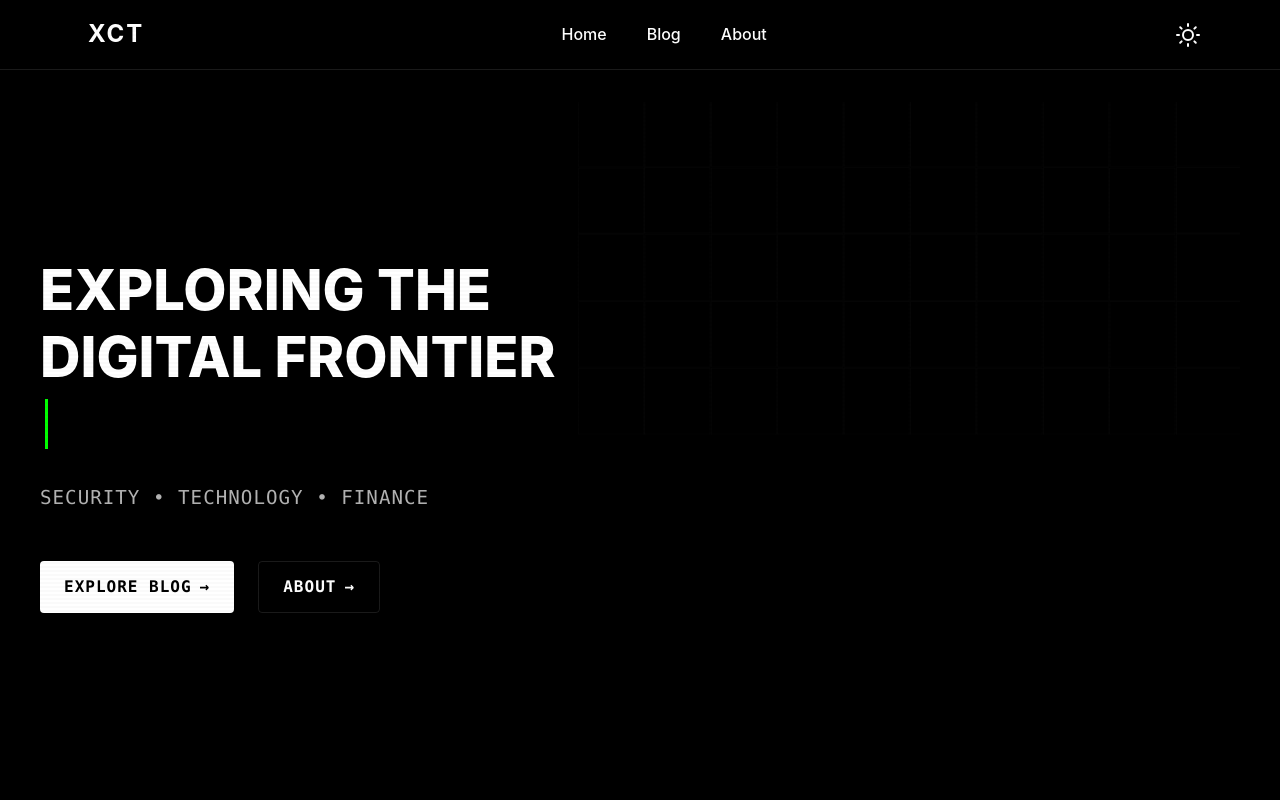
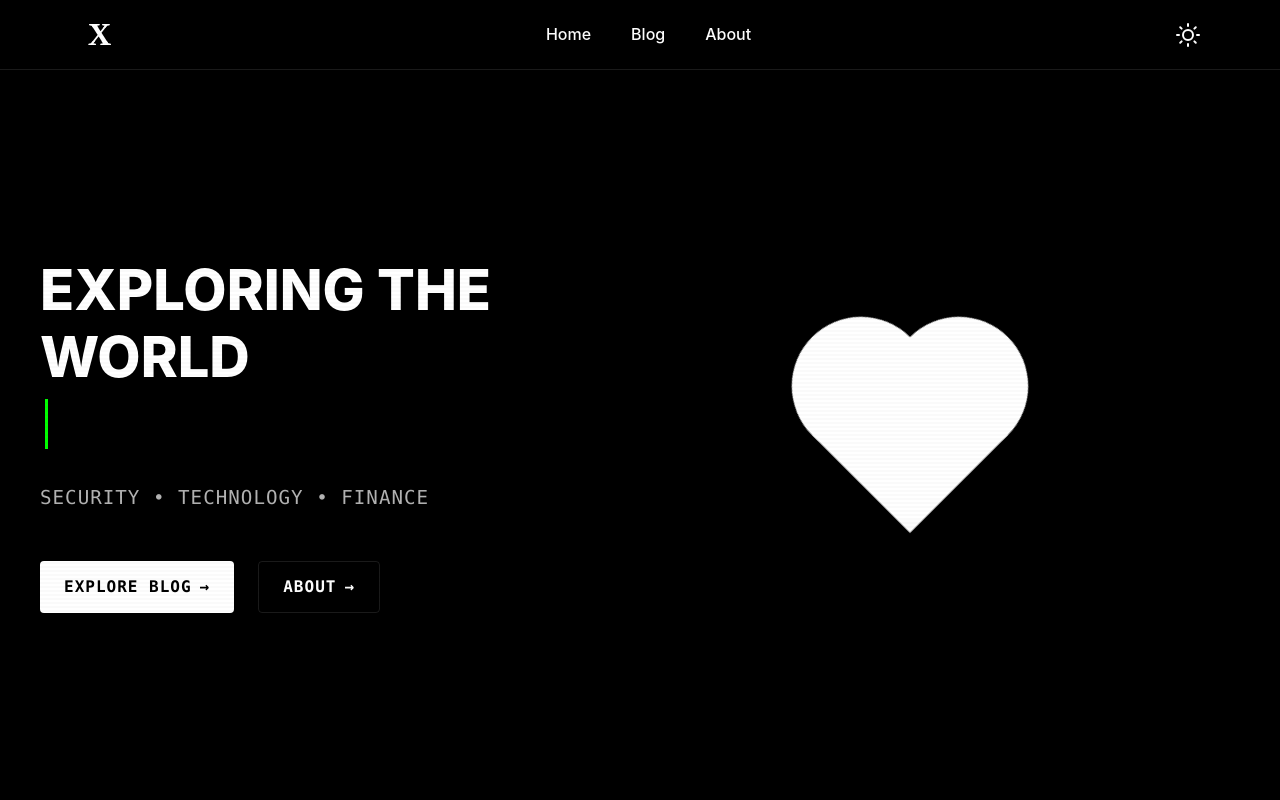
Before and after one commit to X-Cotang/x-cotang.github.io, a Vue app: page / in a window 1280 px wide. Shown: the top 800 px of the page. Built offline with nearby package versions, Linux system fonts and the light colour scheme.

Commit message:
fix: update home page

```diff
--- a/src/App.vue
+++ b/src/App.vue
@@ -35,7 +35,13 @@ onMounted(() => {
     <nav class="sci-fi-nav">
       <div class="nav-content">
         <RouterLink to="/" class="nav-logo">
-          <span class="logo-text" data-text="XCT">XCT</span>
+          <span class="logo-text" data-text="XCT">
+            <div class="stack" style="--stacks: 3">
+              <span style="--index: 0">X</span>
+              <span style="--index: 1">X</span>
+              <span style="--index: 2">X</span>
+            </div></span
+          >
           <span class="logo-glow"></span>
           <span class="logo-border"></span>
         </RouterLink>
@@ -664,4 +670,75 @@ body::before {
 html[data-theme='light'] .theme-toggle-button:hover {
   color: var(--primary-color);
 }
+
+.stack {
+  display: grid;
+  grid-template-columns: 1fr;
+  font-family: emoji;
+}
+
+.stack span {
+  font-weight: bold;
+  grid-row-start: 1;
+  grid-column-start: 1;
+  font-size: 2rem;
+  --stack-height: calc(100% / var(--stacks) - 1px);
+  --inverse-index: calc(calc(var(--stacks) - 1) - var(--index));
+  --clip-top: calc(var(--stack-height) * var(--index));
+  --clip-bottom: calc(var(--stack-height) * var(--inverse-index));
+  clip-path: inset(var(--clip-top) 0 var(--clip-bottom) 0);
+  animation:
+    stack 340ms cubic-bezier(0.46, 0.29, 0, 1.24) 1 backwards calc(var(--index) * 120ms),
+    glitch 2s ease infinite 2s alternate-reverse;
+}
+
+.stack span:nth-child(odd) {
+  --glitch-translate: 8px;
+}
+.stack span:nth-child(even) {
+  --glitch-translate: -8px;
+}
+
+@keyframes stack {
+  0% {
+    opacity: 0;
+    transform: translateX(-50%);
+    text-shadow:
+      -2px 3px 0 red,
+      2px -3px 0 blue;
+  }
+  60% {
+    opacity: 0.5;
+    transform: translateX(50%);
+  }
+  80% {
+    transform: none;
+    opacity: 1;
+    text-shadow:
+      2px -3px 0 red,
+      -2px 3px 0 blue;
+  }
+  100% {
+    text-shadow: none;
+  }
+}
+
+@keyframes glitch {
+  0% {
+    text-shadow:
+      -2px 3px 0 red,
+      2px -3px 0 blue;
+    transform: translate(var(--glitch-translate));
+  }
+  2% {
+    text-shadow:
+      2px -3px 0 red,
+      -2px 3px 0 blue;
+  }
+  4%,
+  100% {
+    text-shadow: none;
+    transform: none;
+  }
+}
 </style>
--- a/src/views/HomeView.vue
+++ b/src/views/HomeView.vue
@@ -3,7 +3,7 @@ import { ref, onMounted } from 'vue'
 import { RouterLink } from 'vue-router'
 
 // Typewriter effect for the main slogan
-const mainSlogan = 'EXPLORING THE DIGITAL FRONTIER'
+const mainSlogan = 'EXPLORING THE WORLD'
 const displayedSlogan = ref('')
 const slogan2 = ref('SECURITY • TECHNOLOGY • FINANCE')
 let typewriterInterval = null
@@ -19,15 +19,7 @@ onMounted(() => {
       clearInterval(typewriterInterval)
     }
   }, 100)
-
-  // Initialize the 3D grid effect
-  initGrid()
 })
-
-function initGrid() {
-  // This function will set up a 3D grid effect
-  // Implementation would go here, but for simplicity we'll use CSS animations
-}
 </script>
 
 <template>
@@ -55,10 +47,13 @@ function initGrid() {
         </div>
       </div>
 
-      <!-- Animated geometric element -->
-      <div class="geometric-element">
-        <div class="grid-container">
-          <div v-for="n in 50" :key="n" class="grid-cell"></div>
+      <!-- Interactive Particle Network -->
+      <div class="hearts-container">
+        <div class="heart-wrapper">
+          <div class="heart-group">
+            <div class="heart heart-main"></div>
+            <div class="heart heart-background"></div>
+          </div>
         </div>
       </div>
     </section>
@@ -346,62 +341,111 @@ function initGrid() {
   color: var(--primary-color);
 }
 
-/* Geometric Element */
-.geometric-element {
+/* Interactive Particle Network */
+.hearts-container {
   position: absolute;
   right: 0;
   width: 55%;
   height: 100%;
   z-index: 1;
+  display: flex;
+  align-items: center;
+  justify-content: center;
 }
 
-.grid-container {
+.heart-wrapper {
   position: relative;
+  width: 300px;
+  height: 300px;
+  display: flex;
+  align-items: center;
+  justify-content: center;
+}
+
+.heart-group {
+  position: relative;
+  width: 150px;
+  height: 150px;
+}
+
+.heart {
+  position: absolute;
   width: 100%;
   height: 100%;
-  display: grid;
-  grid-template-columns: repeat(10, 1fr);
-  grid-template-rows: repeat(10, 1fr);
-  perspective: 1000px;
-  transform-style: preserve-3d;
+  background: currentColor;
+  transform-origin: center;
 }
 
-.grid-cell {
-  position: relative;
-  border: 1px solid var(--subtle-border-color);
-  transform-style: preserve-3d;
-  transition: all 1.5s cubic-bezier(0.19, 1, 0.22, 1);
-  animation: pulse 3s infinite alternate;
-  animation-delay: calc(var(--delay, 0) * 0.1s);
+.heart::before,
+.heart::after {
+  content: '';
+  position: absolute;
+  width: 100%;
+  height: 100%;
+  background: inherit;
+  border-radius: 50%;
 }
 
-.grid-cell:nth-child(2n) {
-  --delay: 1;
+.heart::before {
+  left: -50%;
 }
 
-.grid-cell:nth-child(3n) {
-  --delay: 2;
+.heart::after {
+  top: -50%;
 }
 
-.grid-cell:nth-child(5n) {
-  --delay: 3;
+.heart-main {
+  color: var(--primary-color);
+  transform: rotate(45deg);
+  animation: heartBeat 1.2s ease-in-out infinite;
+  z-index: 2;
 }
 
-.grid-cell:hover {
-  background-color: var(--hover-bg-color);
-  transform: translateZ(20px);
-  border-color: var(--secondary-color);
+.heart-background {
+  color: var(--secondary-color);
+  transform: rotate(45deg) scale(0.9);
+  animation: heartBeatBg 1.2s ease-in-out infinite;
+  animation-delay: 0.3s;
+  z-index: 1;
 }
 
-@keyframes pulse {
-  0% {
-    opacity: 0.1;
-    transform: translateZ(0);
+@keyframes heartBeat {
+  0%,
+  100% {
+    transform: rotate(45deg) scale(0.9);
   }
+  50% {
+    transform: rotate(45deg) scale(1);
+  }
+}
+
+@keyframes heartBeatBg {
+  0%,
   100% {
-    opacity: 0.3;
-    transform: translateZ(10px);
+    transform: rotate(45deg) scale(0.85);
+    opacity: 0.5;
   }
+  50% {
+    transform: rotate(45deg) scale(0.95);
+    opacity: 0.7;
+  }
+}
+
+/* Add these styles to ensure theme compatibility */
+:root[data-theme='light'] .heart-main {
+  filter: drop-shadow(0 0 8px rgba(var(--primary-color-rgb), 0.3));
+}
+
+:root[data-theme='light'] .heart-background {
+  filter: drop-shadow(0 0 8px rgba(var(--secondary-color-rgb), 0.3));
+}
+
+:root[data-theme='dark'] .heart-main {
+  filter: drop-shadow(0 0 12px rgba(var(--primary-color-rgb), 0.4));
+}
+
+:root[data-theme='dark'] .heart-background {
+  filter: drop-shadow(0 0 12px rgba(var(--secondary-color-rgb), 0.4));
 }
 
 /* Featured Section */
@@ -685,10 +729,6 @@ function initGrid() {
     width: 60%;
   }
 
-  .geometric-element {
-    width: 50%;
-  }
-
   .featured-cards,
   .latest-grid {
     grid-template-columns: repeat(2, 1fr);
@@ -712,22 +752,6 @@ function initGrid() {
     order: 2;
   }
 
-  .geometric-element {
-    width: 100%;
-    height: 300px;
-    position: relative;
-    order: 1;
-    margin-bottom: 3rem;
-  }
-
-  .hero-buttons {
-    justify-content: center;
-  }
-
-  .main-title {
-    font-size: 2.5rem;
-  }
-
   .featured-cards,
   .latest-grid {
     grid-template-columns: 1fr;
@@ -741,5 +765,23 @@ function initGrid() {
   .newsletter-form {
     flex-direction: column;
   }
+
+  .hearts-container {
+    position: relative;
+    width: 100%;
+    height: 300px;
+    order: 1;
+    margin-bottom: 3rem;
+  }
+
+  .heart-wrapper {
+    width: 200px;
+    height: 200px;
+  }
+
+  .heart-group {
+    width: 100px;
+    height: 100px;
+  }
 }
 </style>
```
Also changed, not shown: public/logo.png (added), 1 other file (tests, documents, lock files or other folders).
